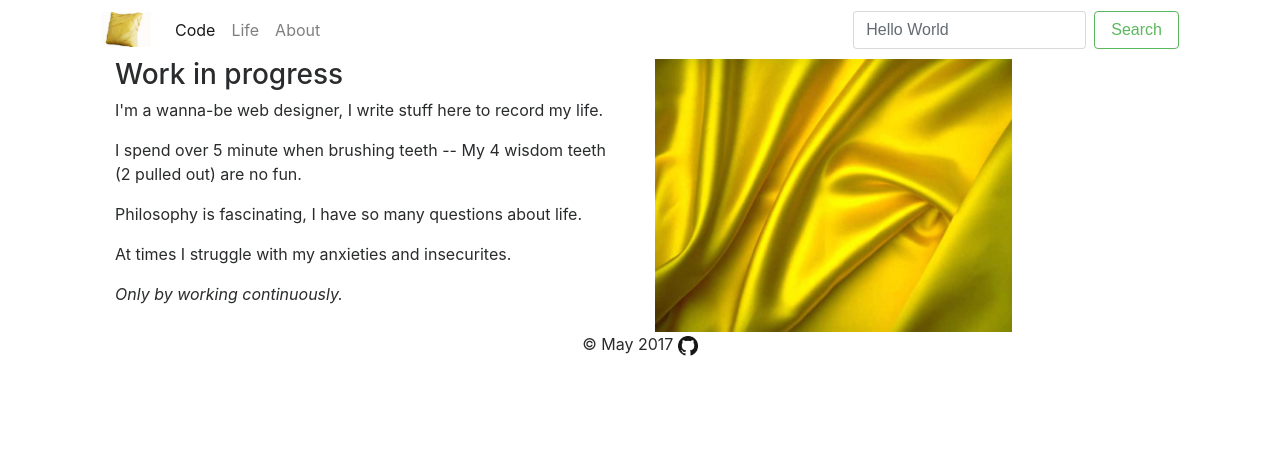
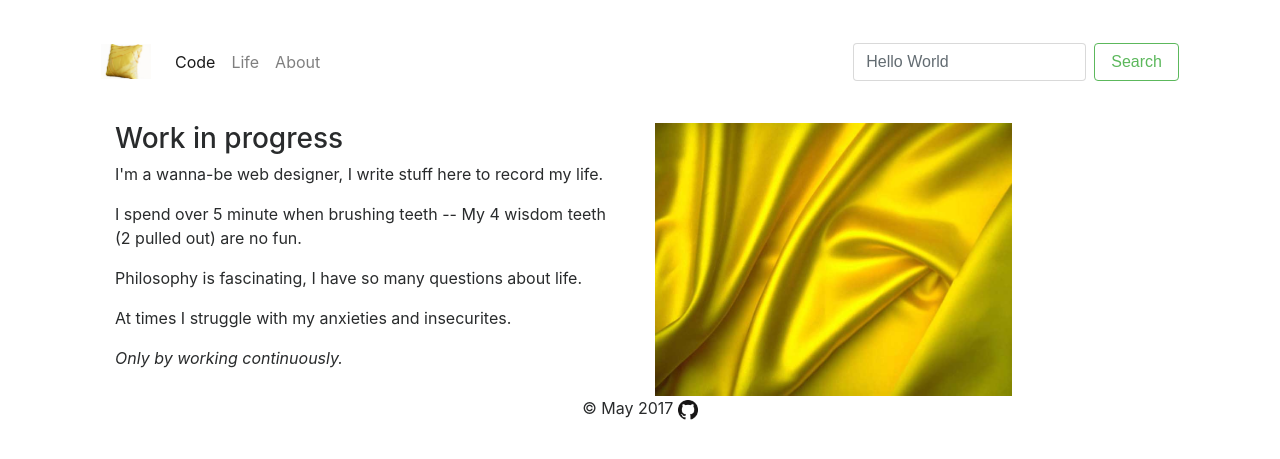
Before and after one commit to yinkouya/yinkouya.github.io, a Jekyll site: the page built from about.html, in a window 1280 px wide. Shown: the top 459 px of the page. Built offline with Jekyll 4.4.1, drawn with Linux system fonts in a browser that asks for light colours; nearby versions of some CDN libraries.

Commit message:
Update style.css

```diff
--- a/assets/style.css
+++ b/assets/style.css
@@ -80,3 +80,9 @@ a:active  {color:yellow;}
   margin-right: 3px;
   transition: all 100ms linear;
 }
+
+.nav-container {
+  margin: 0em auto 2em auto;
+  position: relative;
+  padding-top: 2em;
+}
```
